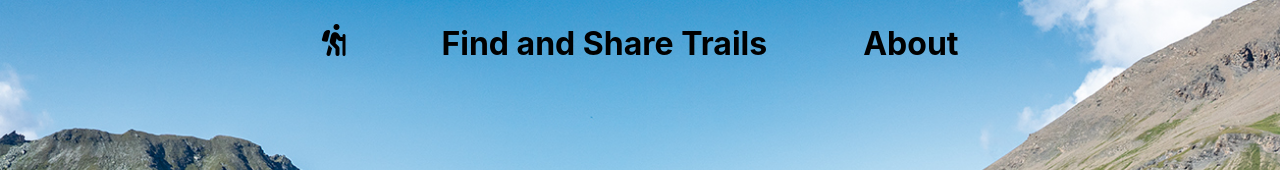
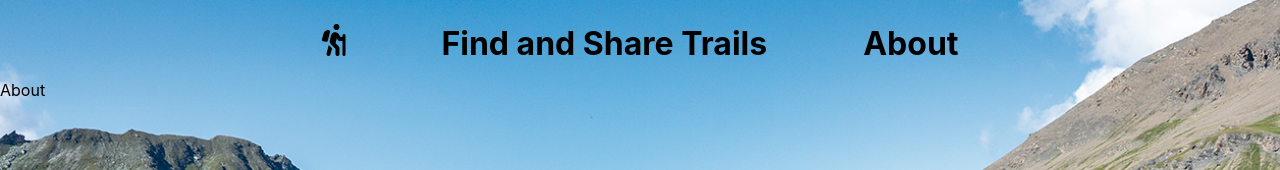
Before and after one commit to xingchengyusi/find-share-trails, a React (Create React App) app: page /#/about in a window 1280 px wide. Shown: the top 170 px of the page. Built offline with nearby package versions, Linux system fonts and the light colour scheme.

Commit message:
finish build title component

```diff
--- a/src/About.js
+++ b/src/About.js
@@ -2,6 +2,14 @@ import React from 'react';
 import './About.css';
 import Welcome from "./Welcome";
 import Footer from './Footer';
+
+class Title extends React.Component {
+  render() {
+    return (
+      <div className='title'>About</div>
+    )
+  }
+}
 
 class Introduce extends React.Component {
   render() {
@@ -28,7 +36,7 @@ class Member extends React.Component {
 function About() {
   return (
     <div>
-      <Welcome/>
+      <Welcome title={(<Title />)} />
       <Introduce />
       <Member />
       <Footer />
--- a/src/App.css
+++ b/src/App.css
@@ -1,55 +1,75 @@
-.welcome {
-  background: url("Lac de Dix_thumbnail_1384x894.jpg") 100%;
-  background-size: cover;
-  width: 100vw;
-  height: 40rem;
+.trails {
+  background-color: #8EC5FC;
+  background-image: linear-gradient(62deg, #8EC5FC 0%, #E0C3FC 100%);
+  width: 86vw;
+  height: 100vh;
+  /*margin: 3rem 7vw 3rem 7vw;*/
+  padding: 3rem 7vw;
+  display: grid;
+  grid-template-columns: 1fr 3fr;
+  grid-template-rows: 2fr 1.5fr 15fr 1fr;
+  grid-gap: 0.5rem;
+  grid-template-areas: 'title title' 'filter filter' 'li map' 'pagenum map';
 }
 
-.welcome-page-container {
-  width: 100vw;
-  height: 5rem;
-  background: transparent;
-  display: flex;
-  flex-direction: row;
-  align-items: center;
-  justify-content: center;
+.trails-title {
+  grid-area: title;
 }
 
-.welcome-page {
-  width: auto;
-  height: 2rem;
-  padding: 0 3rem;
-  font-size: 2rem;
-}
-
-a {
-  color: black;
-  text-decoration: none;
-  font-weight: bold;
-}
-
-/* second part: list trails */
-.trails {
-  width: 86vw;
-  height: 40rem;
-  margin: 3rem 7vw 3rem 7vw;
-  display: grid;
-  grid-template-columns: 1fr 3fr;
-  grid-template-rows: auto;
-  grid-column-gap: 1rem;
-
+.trails-find {
 }
 
 .trails-map {
-  border-radius: 10px;
+  grid-area: map;
+  border-radius: 1rem;
+}
 
+.trails-filter {
+  grid-area: filter;
 }
 
 .trails-list {
-  display: flex;
-  flex-direction: column;
+  grid-area: li;
+  display: grid;
+  grid-template-rows: 1fr 1fr 1fr 1fr 1fr;
+  grid-gap: 0.4rem;
 }
 
 .trails-list-item {
+  margin: 0.3rem;
+  background: white;
+  text-align: center;
+  border-width: 1px;
+  border-color: black;
+  padding: 0.2rem;
+  box-shadow: 0 0 0.3rem 0.3rem black;
+  background: rgba(255, 255, 255, 0.5);
+  transition: all 0.5s;
+  display: grid;
+  grid-template-rows: 1fr 1fr 1fr;
+  grid-template-columns: 1fr 1fr;
+  grid-template-areas: 'title title' 'length ascent' 'state state';
+}
 
+.trails-list-item:hover {
+  background: rgba(255, 255, 255, 1);
+  box-shadow: 0 0 2vmin 2vmin gray;
 }
+
+.trails-list-item-title {
+  grid-area: title;
+}
+
+.trails-list-item-state {
+  grid-area: state;
+}
+
+.trails-page {
+  grid-area: pagenum;
+}
+
+.trails-page-num {
+}
+
+.trails-page-change {
+}
--- a/src/App.js
+++ b/src/App.js
@@ -2,14 +2,48 @@ import React from 'react';
 import './App.css';
 import Welcome from "./Welcome";
 import Footer from './Footer';
+
+class Trails_find extends React.Component {
+  constructor(props) {
+    super(props);
+    this.state = {
+      location: '',
+    };
+
+    this.handleChange = this.handleChange.bind(this);
+    this.handleSubmit = this.handleSubmit.bind(this);
+  }
+
+  // now input only is location
+  handleChange(e) {
+    // this.setState({
+      // location: e.target.value,
+    // })
+  }
+
+  // when submit, call the function in Trails class.
+  handleSubmit(e) {
+    this.props.getTrails(e.target.value);
+  }
+
+  render() {
+    return (
+      <form className='trails-find' id='trails-find' onSubmit={this.handleSubmit}>
+        <input type="text" value={this.state.value} onChange={this.handleChange()} />
+        <input type='submit' value='Find'/>
+      </form>
+    );
+  }
+}
 
 class Trails_list extends React.Component {
   render() {
     this.trailsList = this.props.trails.map((trail) =>
       <div className='trails-list-item'>
         <div className='trails-list-item-title'>{trail.name}</div>
-        <div className='trails-list-item-distance'>{trail.length}miles</div>
+        <div className='trails-list-item-length'>{trail.length}miles</div>
         <div className='trails-list-item-ascent'>{trail.ascent}m</div>
+        <div className='trails-list-item-state'>{trail.conditionStatus}</div>
       </div>
     );
 
@@ -65,7 +99,67 @@ class Trails_map extends React.Component {
 }
 
 class Trails extends  React.Component {
-  resolveTrails() {
+  filterTrails(trails) {
+    let filter = {
+      weather: 1,
+      condition: 1,
+    };
+
+    if (filter.weather === 1)
+      this.filterByWeather(trails);
+    if (filter.condition === 1)
+      this.filterByCondition(trails);
+  }
+
+  filterByWeather(trails) {
+  }
+
+  filterByCondition(trails) {
+    let time = new Date();
+    // filter condition in all trails
+    for (let i = 0; i < trails.length; i++) {
+      let t = trails[i];
+      // available param: 0: danger 1: safe 2: don't know
+      t.available = 1;
+
+      // the condition may be keep some times. so just 1 year.
+      let tdate = new Date(t.conditionDate);
+      tdate.setFullYear(tdate.getFullYear()-1);
+      // by date.
+      if (tdate < time)
+        t.available = 2;
+      else if (t.conditionStatus === ("Unknown" || "Minor Issues"))
+        // by condition.
+        t.available = 0;
+    }
+  }
+
+  render() {
+    let trails = getTrails();
+    this.filterTrails(trails);
+
+    return (
+      <div className="trails">
+        {/*<Trails_find getTrails={getTrails} />*/}
+        <div className='trails-title'>Hot Trails</div>
+        <Trails_list trails={trails} />
+        <Trails_map trails={trails} id='trails-map' options={{center: { lat: 45.5051, lng: -122.6750 }, zoom: 13, mapTypeId: 'terrain'}} />
+      </div>
+    );
+  }
+}
+
+function App() {
+  return (
+    <div>
+      <Welcome title={(<Trails_find getTrails={getTrails} />)} />
+      <Trails />
+      <Footer />
+    </div>
+  );
+}
+
+function getTrails() {
   const exTrails = {
     "trails": [
       {
@@ -172,29 +266,10 @@ class Trails extends  React.Component {
     "success": 1
   };
 
-    this.trails = exTrails.trails;
-  }
+  if (exTrails.success === 0)
+    alert('Get Trails from Hiking Project failed.');
 
-  render() {
-    this.resolveTrails();
-
-    return (
-      <div className="trails">
-        <Trails_list trails={this.trails} />
-        <Trails_map trails={this.trails} id='trails-map' options={{center: { lat: 45.5051, lng: -122.6750 }, zoom: 13, mapTypeId: 'terrain'}} />
-      </div>
-    );
-  }
-}
-
-function App() {
-  return (
-    <div>
-      <Welcome />
-      <Trails />
-      <Footer />
-    </div>
-  );
+  return exTrails.trails;
 }
 
 export default App;
--- /dev/null
+++ b/src/Welcome.css
@@ -0,0 +1,29 @@
+.welcome {
+    background: url("Lac de Dix_thumbnail_1384x894.jpg") 100%;
+    background-size: cover;
+    width: 100vw;
+    height: 40rem;
+}
+
+.welcome-page-container {
+    width: 100vw;
+    height: 5rem;
+    background: transparent;
+    display: flex;
+    flex-direction: row;
+    align-items: center;
+    justify-content: center;
+}
+
+.welcome-page {
+    width: auto;
+    height: 2rem;
+    padding: 0 3rem;
+    font-size: 2rem;
+}
+
+a {
+    color: black;
+    text-decoration: none;
+    font-weight: bold;
+}
--- a/src/Welcome.js
+++ b/src/Welcome.js
@@ -1,4 +1,5 @@
 import React from 'react';
+import './Welcome.css'
 
 // first welcome part
 class Welcome_page extends React.Component {
@@ -11,7 +12,18 @@ class Welcome_page extends React.Component {
   }
 }
 
-function Welcome() {
+class Welcome_title extends React.Component {
+  render() {
+    // const Welcome_tit = this.props.title;
+    return (
+      <div>{this.props.title}</div>
+    );
+  }
+}
+
+class Welcome extends React.Component {
+  render() {
+    // alert(this.props.title);
     return (
       <div className="welcome">
         <div className="welcome-page-container">
@@ -19,8 +31,10 @@ function Welcome() {
           <Welcome_page link={"#/"} name={"Find and Share Trails"} />
           <Welcome_page link={"#/about"} name={"About"} />
         </div>
+        <Welcome_title title={this.props.title} />
       </div>
-  );
+    )
+  }
 }
 
 export default Welcome;
```
Lines whose indentation alone changed are shown as unchanged.
